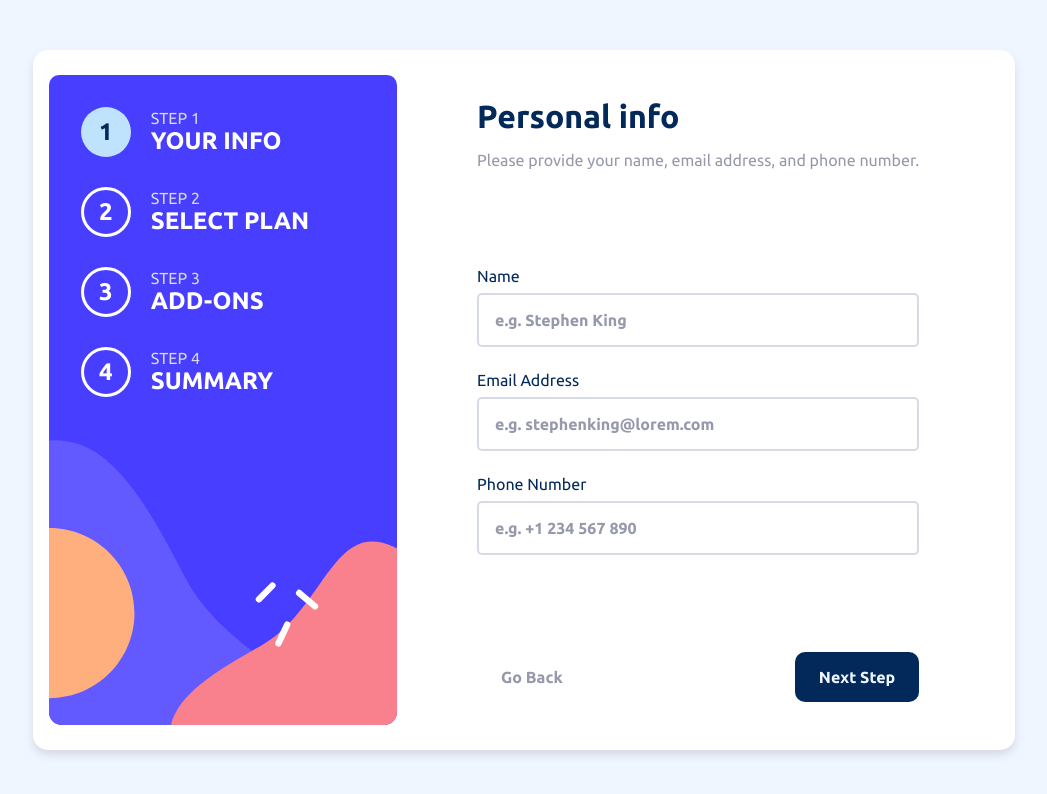
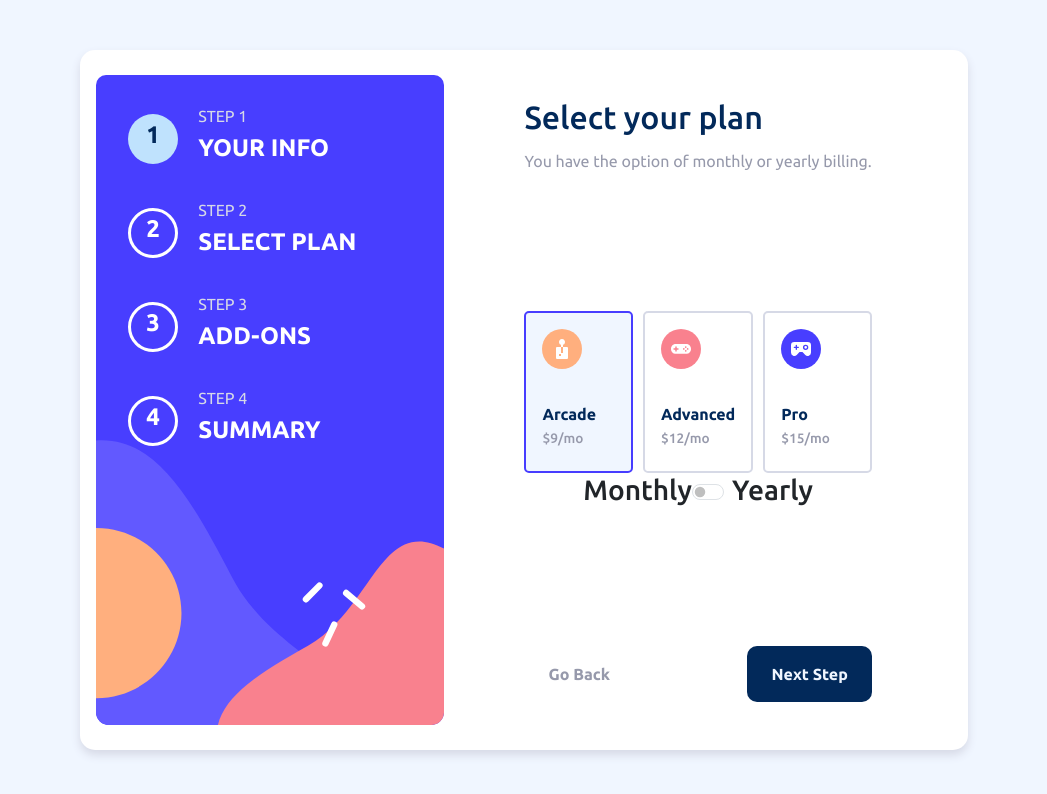
Before and after one commit to PedroMarcelino7/MultiStepForm, a React (Vite) app: page / in a window 1280 px wide. Shown: the top 794 px of the page, without its empty margins (116-1163 px from the left). Built offline with nearby package versions, Linux system fonts and the light colour scheme.

Commit message:
starting section 2 (monthly)

```diff
--- a/index.html
+++ b/index.html
@@ -14,6 +14,9 @@
   <link
     href="https://fonts.googleapis.com/css2?family=Ubuntu:ital,wght@0,300;0,400;0,500;0,700;1,300;1,400;1,500;1,700&display=swap"
     rel="stylesheet">
+
+  <link href="https://cdn.jsdelivr.net/npm/bootstrap@5.3.3/dist/css/bootstrap.min.css" rel="stylesheet"
+    integrity="sha384-QWTKZyjpPEjISv5WaRU9OFeRpok6YctnYmDr5pNlyT2bRjXh0JMhjY6hW+ALEwIH" crossorigin="anonymous">
 </head>
 
 <body>
--- a/src/App.jsx
+++ b/src/App.jsx
@@ -6,6 +6,7 @@
 import Header from './components/Main/Header/Header'
 import Buttons from './components/Main/Buttons/Buttons'
 import Section1 from './components/Main/Section1/Section1'
+import Section2Month from './components/Main/Section2Month/Section2Month'
 
 function App() {
   return (
@@ -14,9 +15,10 @@
         <Aside />
 
         <main className={styles.main_container}>
-          <Header title={'Personal info'} subtitle={'Please provide your name, email address, and phone number.'} />
+          <Header title={'Select your plan'} subtitle={'You have the option of monthly or yearly billing.'} />
 
-          <Section1 />
+          {/* <Section1 /> */}
+          <Section2Month />
 
           <Buttons />
         </main>
--- a/src/components/Main/Section1/Section1.jsx
+++ b/src/components/Main/Section1/Section1.jsx
@@ -2,7 +2,7 @@
 
 export default function Section1() {
     return (
-        <section className={styles.main}>
+        <section>
             <form>
                 <div className={styles.input_box}>
                     <label htmlFor="name">Name</label>
--- a/src/components/Main/Section1/Section1.module.scss
+++ b/src/components/Main/Section1/Section1.module.scss
@@ -1,4 +1,3 @@
-.main {
 form {
     display: flex;
     flex-direction: column;
@@ -28,4 +27,3 @@
         }
     }
 }
-}
--- /dev/null
+++ b/src/components/Main/Section2Month/Section2Month.jsx
@@ -0,0 +1,56 @@
+import styles from './Section2Month.module.scss'
+
+import ArcadeIMG from '../../../assets/images/icon-arcade.svg'
+import AdvancedIMG from '../../../assets/images/icon-advanced.svg'
+import ProIMG from '../../../assets/images/icon-pro.svg'
+
+export default function Section2Month() {
+    return (
+        <section>
+            <div className={styles.box_container}>
+                <div className={`${styles.box} ${styles.selected}`}>
+                    <figure>
+                        <img src={ArcadeIMG} alt="Arcade" />
+                    </figure>
+
+                    <div className={styles.description}>
+                        <h2>Arcade</h2>
+                        <h3>$9/mo</h3>
+                    </div>
+                </div>
+
+                <div className={styles.box}>
+                    <figure>
+                        <img src={AdvancedIMG} alt="Arcade" />
+                    </figure>
+
+                    <div className={styles.description}>
+                        <h2>Advanced</h2>
+                        <h3>$12/mo</h3>
+                    </div>
+                </div>
+
+                <div className={styles.box}>
+                    <figure>
+                        <img src={ProIMG} alt="Arcade" />
+                    </figure>
+
+                    <div className={styles.description}>
+                        <h2>Pro</h2>
+                        <h3>$15/mo</h3>
+                    </div>
+                </div>
+            </div>
+
+            <div className={styles.option_container}>
+                <h3>Monthly</h3>
+
+                <div class="form-check form-switch shadow-none">
+                    <input class="form-check-input" type="checkbox" role="switch" id="flexSwitchCheckDefault" />
+                </div>
+
+                <h3>Yearly</h3>
+            </div>
+        </section>
+    )
+}
--- /dev/null
+++ b/src/components/Main/Section2Month/Section2Month.module.scss
@@ -0,0 +1,43 @@
+.box_container {
+    display: flex;
+    justify-content: space-between;
+    align-items: center;
+    gap: 10px;
+
+    .box {
+        display: flex;
+        flex-direction: column;
+        gap: 20px;
+        width: 33%;
+        border-radius: 5px;
+        padding: 1rem;
+        border: 2px solid hsl(229, 24%, 87%);
+
+        .description {
+            // display: flex;
+            h2 {
+                font-size: 1rem;
+                color: hsl(213, 96%, 18%);
+                font-weight: 600;
+                margin-bottom: 0.35rem;
+            }
+
+            h3 {
+                font-size: 0.85rem;
+                color: hsl(231, 11%, 63%);
+                font-weight: 500;
+            }
+        }
+    }
+
+    .box.selected {
+        border: 2px solid hsl(243, 100%, 62%);
+        background-color: hsl(217, 100%, 97%);
+    }
+}
+
+.option_container {
+    display: flex;
+    align-items: center;
+    justify-content: center;
+}
```
Lines whose indentation alone changed are shown as unchanged.
